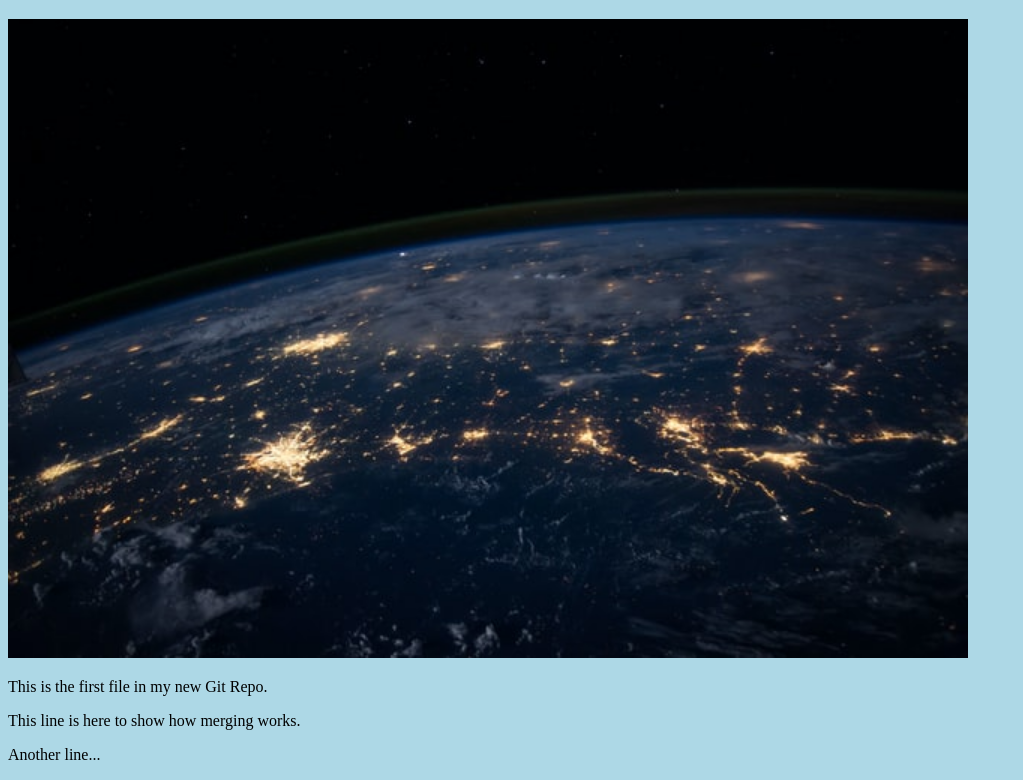
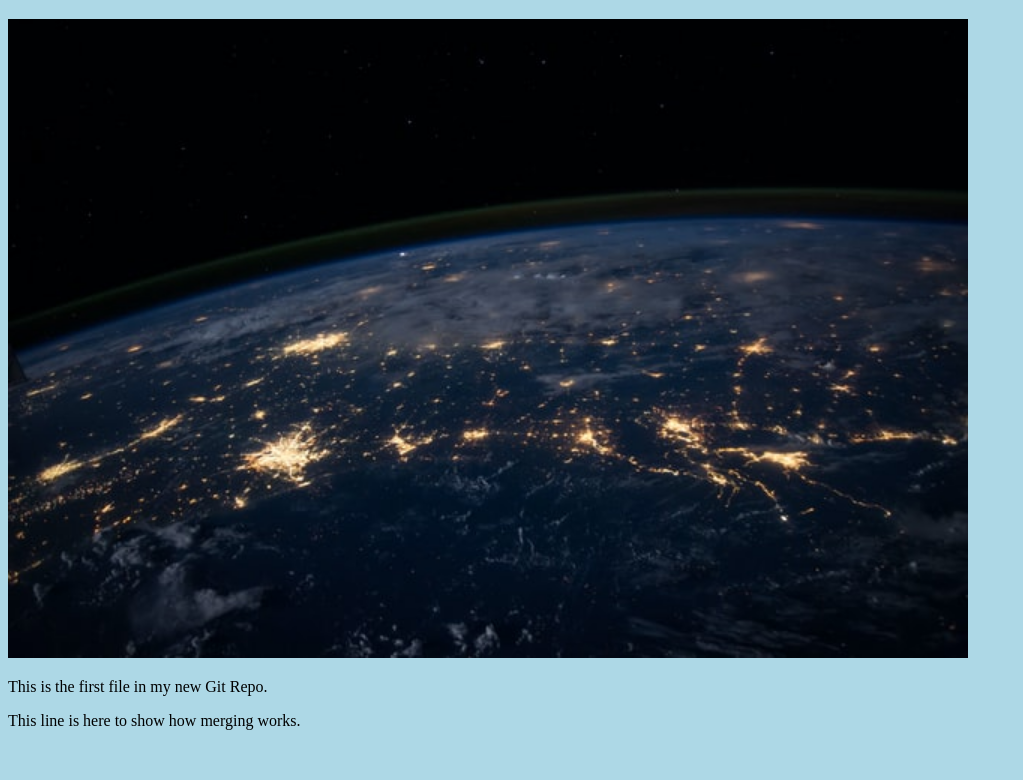
Before and after one commit to GitHubThomas21/hello-world, a plain HTML site: page index.html in a window 1280 px wide. Shown: the part 61-841 px from the top of the page, without its empty margins (0-1023 px from the left). After the commit the page ends 807 px from the top, so only its background shows below. Drawn offline with Linux system fonts and the light colour scheme.

Commit message:
Remove that line again

```diff
--- a/index.html
+++ b/index.html
@@ -11,7 +11,6 @@
 style="width:100%;max-width:960px"></div>
 <p>This is the first file in my new Git Repo.</p>
 <p>This line is here to show how merging works.</p>
-<p>Another line...</p>
 
 </body>
 </html>
```
